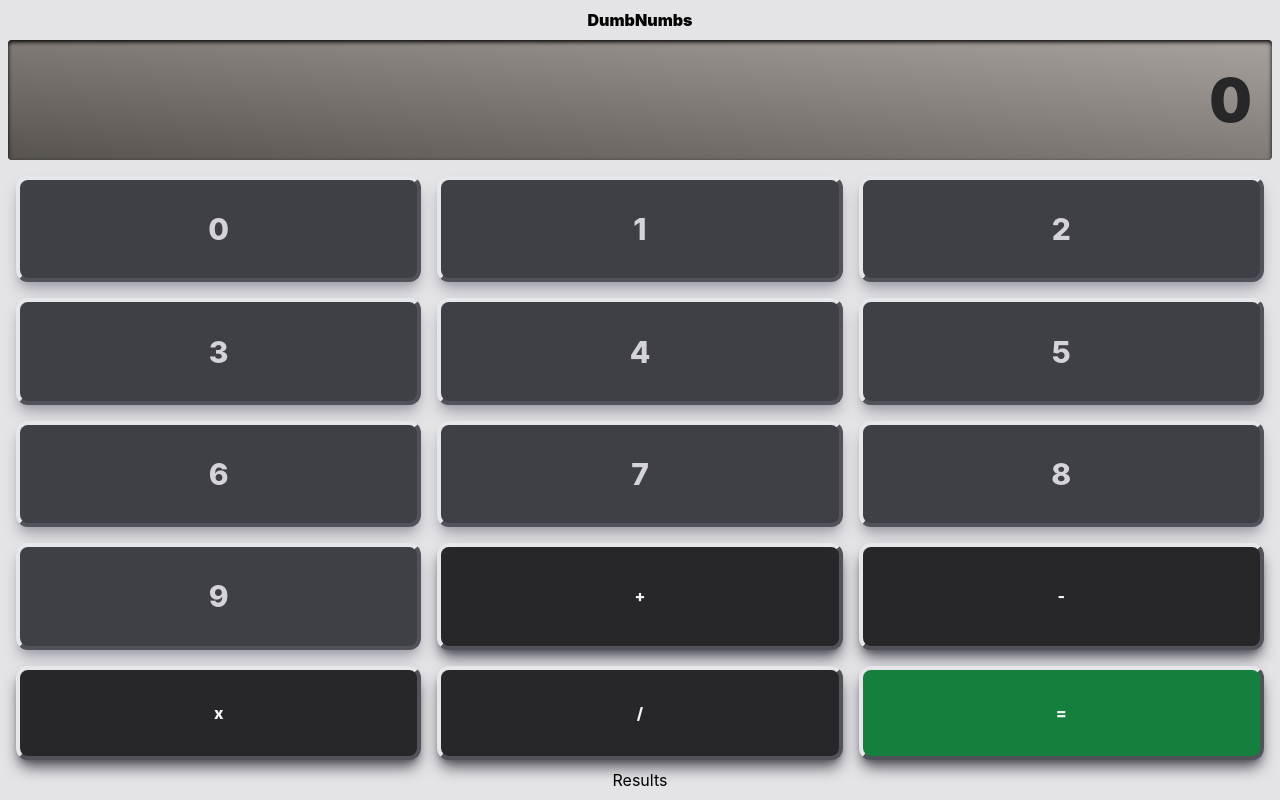
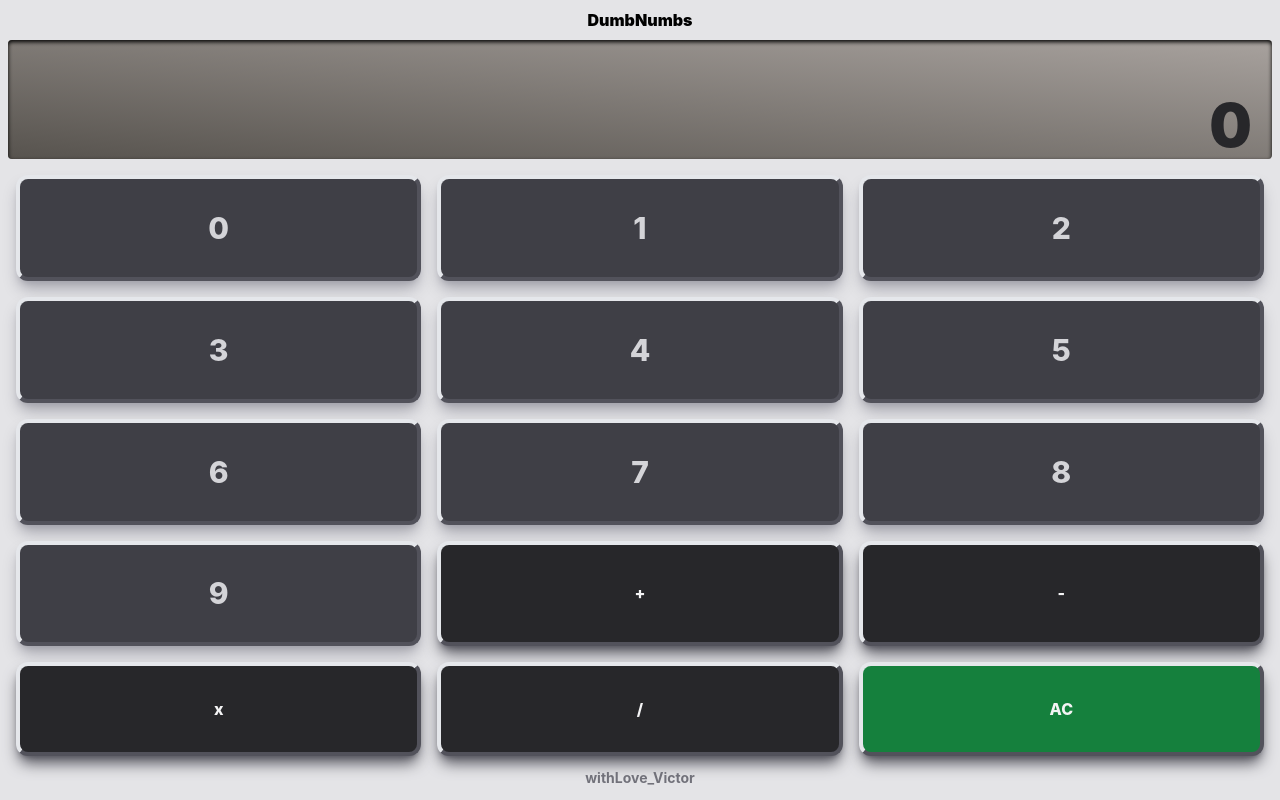
Before and after one commit to Victor-UGB/dumbnumbs-react-typescript, a React (Create React App) app: page / in a window 1280 px wide. Built offline with nearby package versions, Linux system fonts and the light colour scheme.

Commit message:
first commit

```diff
--- a/src/App.tsx
+++ b/src/App.tsx
@@ -25,8 +25,11 @@ const App:React.FC = () => {
     {
       symbol: "/"
     },
+    // {
+    //   symbol: "=",
+    // },
     {
-      symbol: "=",
+      symbol: "AC"
     }
 
   ])
@@ -39,28 +42,28 @@ const App:React.FC = () => {
           // If includes operator set secondNumberEntered
           setSecondNumEntered((prev:any) => {
             const update = secondNumEntered? prev + index.toString() : index.toString()
-            setTotalNumb(parseInt(firstNumEntered.split(" ")[0]) + parseInt(update))
+            setTotalNumb(Math.round(parseInt(firstNumEntered.split(" ")[0]) + parseInt(update) *1000)/1000)
             return update
           })
       } else if (firstNumEntered.includes(" - ")){
           // If includes operator set secondNumberEntered
           setSecondNumEntered((prev:any) => {
             const update = secondNumEntered? prev + index.toString() : index.toString()
-            setTotalNumb(parseInt(firstNumEntered.split(" ")[0]) - parseInt(update))
+            setTotalNumb(Math.round(parseInt(firstNumEntered.split(" ")[0]) - parseInt(update) *1000)/1000)
             return update
           })
       } else if (firstNumEntered.includes(" x ")){
           // If includes operator set secondNumberEntered
           setSecondNumEntered((prev:any) => {
             const update = secondNumEntered? prev + index.toString() : index.toString()
-            setTotalNumb(parseInt(firstNumEntered.split(" ")[0]) * parseInt(update))
+            setTotalNumb(Math.round(parseInt(firstNumEntered.split(" ")[0]) * parseInt(update) *1000)/1000)
             return update
           })
       } else if (firstNumEntered.includes(" / ")){
           // If includes operator set secondNumberEntered
           setSecondNumEntered((prev:any) => {
             const update = secondNumEntered? prev + index.toString() : index.toString()
-            setTotalNumb(parseInt(firstNumEntered.split(" ")[0]) / parseInt(update))
+            setTotalNumb(Math.round(parseInt(firstNumEntered.split(" ")[0]) / parseInt(update) *1000)/1000)
             return update
           })
       }
@@ -150,6 +153,11 @@ const App:React.FC = () => {
                     setSecondNumEntered("")
                   }
                   return
+            case "AC":
+                  setSecondNumEntered("")
+                  setSymbol("")
+                  setFirstNumEntered("")
+                  setTotalNumb(0)
         }
 
     }
@@ -161,15 +169,16 @@ const App:React.FC = () => {
     <div className="App h-screen" style={{height: "100dvh",}}>
       <div className='h-full items-center flex flex-col p-2 bg-zinc-200'>
         <div className='text-left font-black'>DumbNumbs</div>
-      <div className='flex justify-between h-1/5 items-center w-full px-5 text-4xl font-extrabold text-zinc-800 bg-gradient-to-bl  from-stone-400 to-stone-600 shadow-inner shadow-black rounded m-2 mx-2'>
-        <div>{firstNumEntered}</div>
+      <div className='flex flex-col justify-between h-1/5 items-center w-full px-5 text-4xl font-extrabold text-zinc-800 bg-gradient-to-bl  from-stone-400 to-stone-600 shadow-inner shadow-black rounded m-2 mx-2'>
+        <div className='text-start my-1 overflow-x-scroll overflow-y-hidden w-full font-medium'>{firstNumEntered}</div>
         {/* <div>Second: {secondNumEntered}</div> */}
-        <div className='text-6xl font-black overflow-hidden w-1/2 truncate text-end'>
-            {symbol === "+" ? ((parseInt(firstNumEntered) + parseInt(secondNumEntered)) )
-            : (symbol === "-"?  parseInt(firstNumEntered) - parseInt(secondNumEntered)
-            : (symbol === "x"? parseInt(firstNumEntered) * parseInt(secondNumEntered)
-            : (symbol === "/" ? parseInt(firstNumEntered) / parseInt(secondNumEntered)
-            : (symbol === "="? totalNumb:"0"))))}
+        <div className='text-6xl my-1 font-black w-full overflow-x-scroll overflow-y-hidden text-end'>
+            {symbol === "+" ? Math.round(parseInt(firstNumEntered) + parseInt(secondNumEntered) * 1000)/1000
+            : (symbol === "-"?  Math.round(parseInt(firstNumEntered) - parseInt(secondNumEntered) * 1000)/1000
+            : (symbol === "x"? Math.round(parseInt(firstNumEntered) * parseInt(secondNumEntered) * 1000)/1000
+            : (symbol === "/" ? Math.round(parseInt(firstNumEntered) / parseInt(secondNumEntered) * 1000)/1000
+            : (symbol === "="? totalNumb
+            : (symbol === "AC"? "0": "0")))))}
         </div>
       </div>
       {/* <InputField/> */}
@@ -188,7 +197,8 @@ const App:React.FC = () => {
           )
         }
       </div>
-      <Result/>
+      {/* <Result/> */}
+      <div className='text-center font-bold text-sm text-zinc-500 my-1'>withLove_Victor</div>
       </div>
     </div>
   );
```
